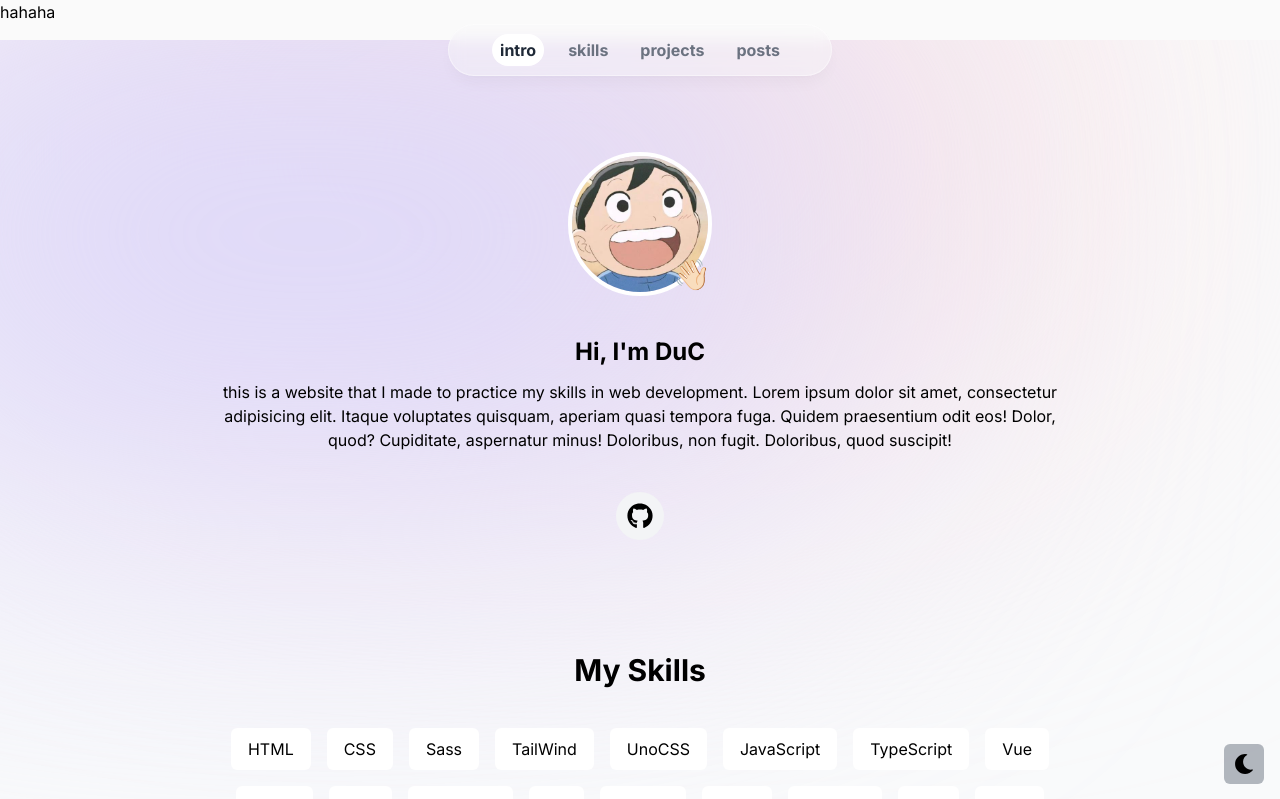
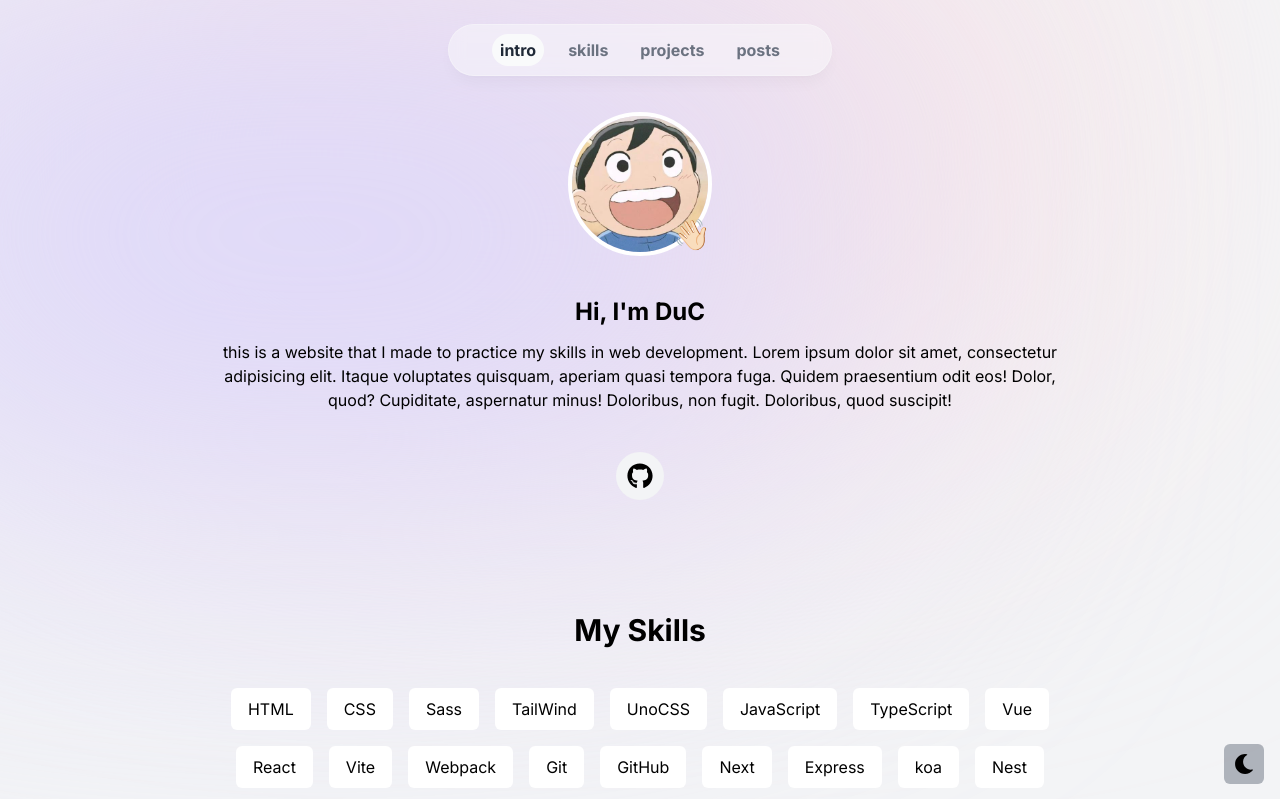
Before and after one commit to imddc/imddc-next-blog, a Next.js app: page / in a window 1280 px wide. Shown: the top 799 px of the page. Built offline with nearby package versions, Linux system fonts and the light colour scheme.

Commit message:
feat(header): darkmode

```diff
--- a/app/(main)/layout.tsx
+++ b/app/(main)/layout.tsx
@@ -26,13 +26,13 @@
         suppressHydrationWarning
         className={clsx(
           inter.className,
-          'relative bg-gray-50 dark:bg-gray-900 dark:text-gray-50 dark:text-opacity-90'
+          'relative bg-gray-100 dark:bg-gray-900 dark:text-gray-50/90'
         )}
       >
         <ThemeContextProvider>
           <SectionContextProvider>
-            <div className="bg-[#fbe2e3] dark:bg-[#5b3b3c] absolute top-[-6rem] -z-10 right-[11rem] h-[31.25rem] w-[31.25rem] rounded-full blur-[10rem] sm:w-[68.75rem] "></div>
-            <div className="bg-[#dbd7fb] dark:bg-[#433f68] absolute top-[-1rem] -z-10 left-[-35rem] h-[31.25rem] w-[50rem] rounded-full blur-[10rem] sm:w-[68.75rem] md:left-[-33rem] lg:left-[-28rem] xl:left-[-15rem] 2xl:left-[-5rem]"></div>
+            <div className="absolute -top-24 right-44 -z-10 size-[31.25rem] rounded-full bg-[#fbe2e3] blur-[10rem] sm:w-[68.75rem] dark:bg-[#5b3b3c]"></div>
+            <div className="absolute -top-4 left-[-35rem] -z-10 h-[31.25rem] w-[50rem] rounded-full bg-[#dbd7fb] blur-[10rem] sm:w-[68.75rem] md:left-[-33rem] lg:left-[-28rem] xl:-left-60 2xl:-left-20 dark:bg-[#433f68]"></div>
 
             <Header />
             <main className="scroll-mt-20">{children}</main>
--- a/app/(main)/page.tsx
+++ b/app/(main)/page.tsx
@@ -6,7 +6,6 @@
 export default function RootPage() {
   return (
     <>
-      <div className="bg-primary w-full h-10">hahaha</div>
       <Intro />
       <Skills />
       <Projects />
--- a/components/header.tsx
+++ b/components/header.tsx
@@ -5,7 +5,12 @@
 import Link from 'next/link'
 import React from 'react'
 import { useSectionContext } from '~/context/section-context'
-import { headerActive, headerBack, popDown, popUp } from '~/lib/animate'
+import {
+  headerActiveSection,
+  headerBackgroundPopDown,
+  popDown,
+  popUp
+} from '~/lib/animate'
 import { links } from '~/lib/data'
 
 const Header = () => {
@@ -20,24 +25,24 @@
   return (
     <>
       <motion.div
-        className="fixed left-1/2 -translate-x-1/2 h-[4.5rem] w-full rounded-none border border-white border-opacity-40 bg-gray-50 bg-opacity-40
-        shadow-lg shadow-black/[0.03] backdrop-blur-[0.5rem] sm:top-6 sm:h-[3.25rem] sm:w-[24rem] sm:rounded-full z-40 dark:bg-gray-950 dark:border-black/40 dark:bg-opacity-75"
-        {...headerBack}
+        className="fixed left-1/2 z-40 h-[4.5rem] w-full -translate-x-1/2 rounded-none border border-gray-50/40 bg-gray-50/50
+         shadow-lg shadow-black/[0.03] backdrop-blur-[0.5rem] sm:top-6 sm:h-[3.25rem] sm:w-96 sm:rounded-full dark:border-gray-700/40 dark:bg-gray-950/70"
+        {...headerBackgroundPopDown}
       />
-      <nav className="flex h-12 fixed z-40 top-[0.8rem] left-1/2 -translate-x-1/2 py-2 sm:top-[2.1rem] sm:h-[initial] sm:py-0">
+      <nav className="fixed left-1/2 top-[0.8rem] z-40 flex h-12 -translate-x-1/2 py-2 sm:top-[2.1rem] sm:h-[initial] sm:py-0">
         <motion.ul className="flex items-center gap-4 text-gray-500">
           {links.map((link) => (
             <motion.li
-              className="relative h-3/4 break-keep flex-center"
+              className="flex-center relative h-3/4 break-keep"
               key={link.name}
               {...popDown}
             >
               <Link
                 href={link.hash}
                 className={clsx(
-                  'relative px-2 py-1 font-bold transition hover:text-gray-900',
+                  'relative px-2 py-1 font-bold text-gray-500 transition hover:text-gray-800 dark:hover:text-gray-200',
                   {
-                    'text-gray-800 hover:text-gray-800':
+                    'text-gray-800 hover:text-gray-800 dark:hover:text-gray-800':
                       sectionContext.link === link.name
                   }
                 )}
@@ -48,9 +53,9 @@
                   <motion.div
                     className={clsx(
                       'absolute inset-0 rounded-full',
-                      'bg-white'
+                      'bg-gray-50'
                     )}
-                    {...headerActive('selectedId')}
+                    {...headerActiveSection('selectedId')}
                     {...popUp}
                   />
                 )}
--- a/lib/animate.ts
+++ b/lib/animate.ts
@@ -1,10 +1,10 @@
 import { AnimationProps, MotionProps } from 'framer-motion'
 
-export const headerBack: MotionProps = {
+export const headerBackgroundPopDown: MotionProps = {
   initial: { y: -100, x: '-50%', opacity: 0 },
   animate: { y: 0, x: '-50%', opacity: 1 }
 }
-export const headerActive = (layoutId: string): MotionProps => ({
+export const headerActiveSection = (layoutId: string): MotionProps => ({
   layoutId,
   transition: {
     type: 'spring',
--- a/package.json
+++ b/package.json
@@ -30,6 +30,7 @@
     "clsx": "^2.1.1",
     "eslint": "^8",
     "eslint-config-next": "14.2.3",
+    "eslint-plugin-tailwindcss": "^3.15.1",
     "postcss": "^8",
     "prettier": "^3.2.5",
     "tailwindcss": "^3.4.1",
--- a/styles/theme.css
+++ b/styles/theme.css
@@ -1,5 +1,5 @@
 .theme-light {
-  --bg-color: #fafafa;
+  --bg-color: hsl(var(--background));
   --text-color: #000;
   --text-color-secondary: #333;
   --text-color-tertiary: #666;
```
Also changed, not shown: .eslintrc.json, 2 other files (tests, documents, lock files or other folders).
